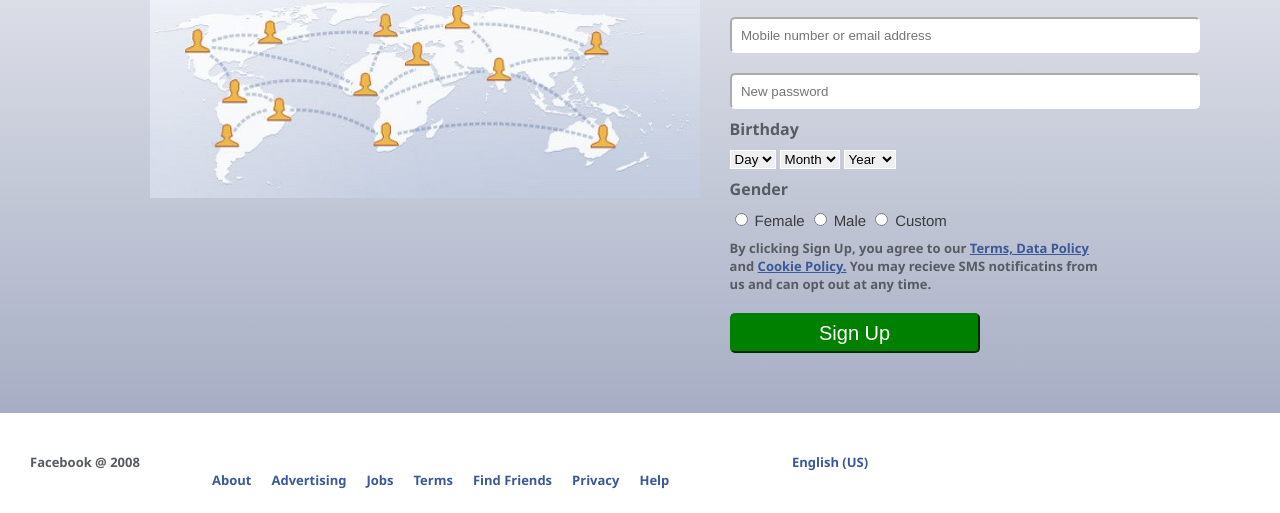
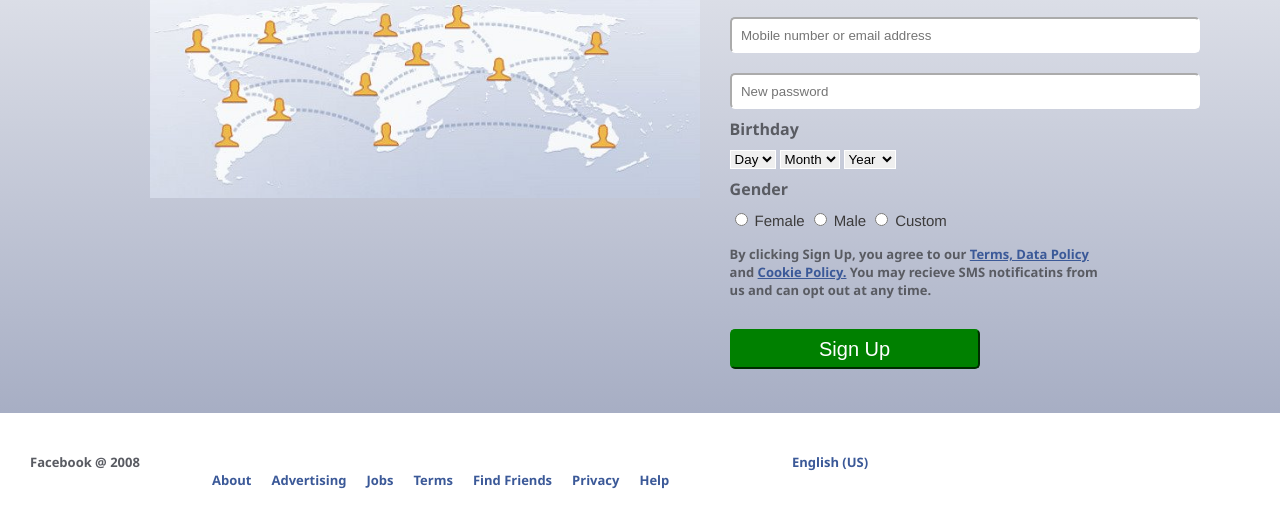
Before and after one commit to issac2001/Facebook-Login-page, a plain HTML site: page index.html in a window 1280 px wide. Shown: the part 287-800 px from the top of the page. Drawn offline with Linux system fonts and the light colour scheme.

Commit message:
completed

```diff
--- a/style.css
+++ b/style.css
@@ -59,12 +59,12 @@
 }
 .left-sec{
     width: 57%;
-    height: 500px;
+    height: 300px;
     float: left;
 }
 .right-sec{
     width: 43%;
-    height: 500px;
+    height: 300px;
     float: left;
 }
 .main{
@@ -141,7 +141,7 @@
     font-size: 13px;
     color: #595b62;
     margin-bottom: 10px;
-    margin-top: 9px;
+    margin-top: 15px;
 }
 .para4{
     font-family: 'Segoe UI', Tahoma, Geneva, Verdana, sans-serif;
@@ -159,7 +159,7 @@
     color: #fff;
     font-size: 20px;
     border-radius: 5px;
-    margin-top: 10px;
+    margin-top: 20px;
 }
 .footerimg{
     width: 100%;
```
